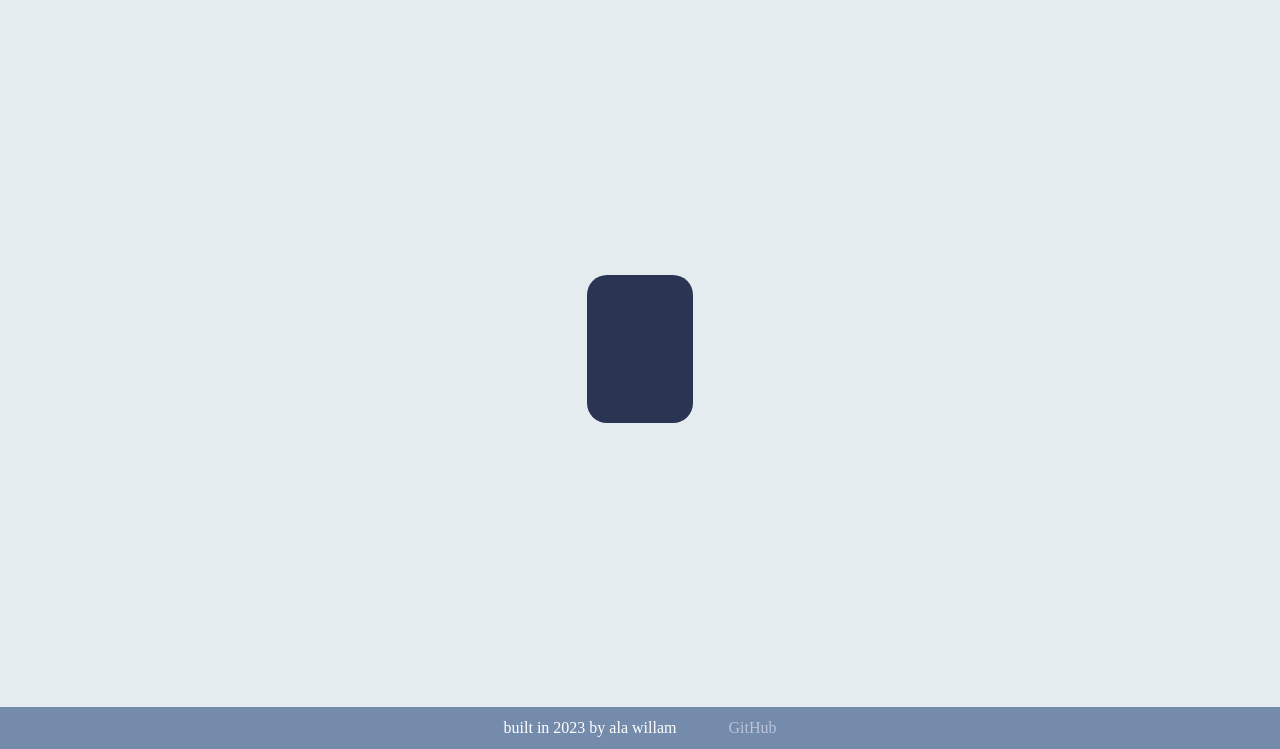
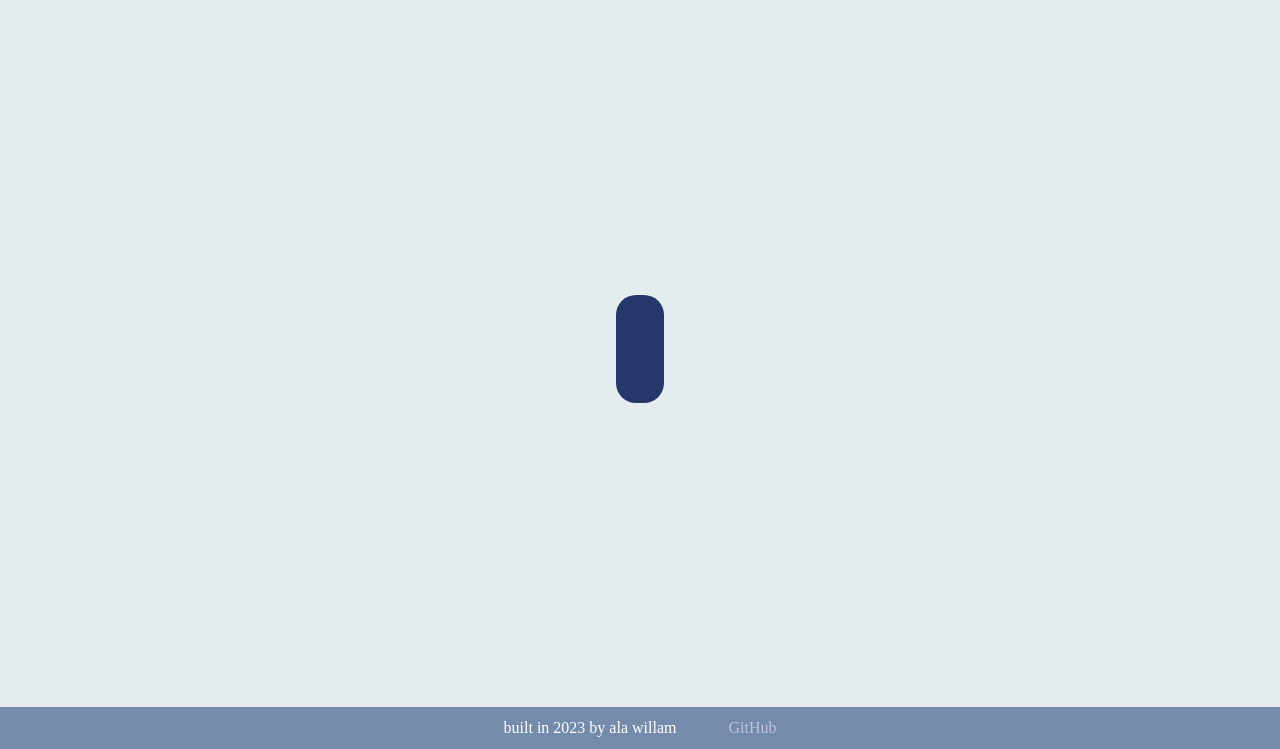
Before and after one commit to alawllm/planets_app, a Node server app: template views/planets.ejs in a window 1280 px wide. Shown: the part 51-800 px from the top of the page. Run offline with Node 20, Linux system fonts and the light colour scheme; the template is opened without the code that fills it, so the values that code supplies are empty; some web fonts are replaced.

Commit message:
basic version commit

```diff
--- a/public/main.css
+++ b/public/main.css
@@ -15,7 +15,6 @@ body {
     left: 50%;
     transform: translate(-50%, -50%);
     position: fixed;
-    padding: auto;
     display: flex;
     flex-direction: column;
     align-items: center;
--- a/public/notfound.css
+++ b/public/notfound.css
@@ -5,10 +5,9 @@ body {
 .app {
     text-align: center;
     font-family: 'Oswald';
-    font-weight: 100;
+    font-weight: 200;
     width: 100%;
     height: 80%;
-    font-size: 40%;
     color: rgb(241, 238, 244);
     font-size: clamp(1rem, 4em, 6rem);
 }
--- a/public/planets.css
+++ b/public/planets.css
@@ -1,21 +1,26 @@
 .app {
-    width: 60%;
-    height: 50%;
+    width: 75%;
+    height: 40%;
     color: rgb(241, 238, 244);
     text-align: left;
 }
 
 .container {
     font-family: 'Futura';
-    font-weight: 400;
-    background: rgb(42, 53, 84);
+    background: rgb(38, 56, 107);
     border-radius: 20px;
-    font-size: clamp(0.8rem, 1.1em, 4rem);
-    padding: 3em;
+    padding: 1.5em;
+}
+
+#contentPlanetData {
+    font-size: clamp(0.8rem, 1.2em, 4rem);
+    font-weight: 100;
+    color: rgb(199, 199, 223);
 }
 
 #headerPlanetName {
-    font-family: 'Futura';
-    font-size: clamp(1rem, 2em, 6rem);
-    margin-bottom: 1.2em;
+    font-weight: 600;
+    font-size: clamp(1rem, 2.5em, 6rem);
+    margin-bottom: 1.5em;
+
 }
--- a/views/planets.ejs
+++ b/views/planets.ejs
@@ -27,8 +27,7 @@
                 <h1 id="headerPlanetName">
                     <%= src.name.toUpperCase() %>
                 </h1>
-                <div>
-
+                <div id="contentPlanetData">
                     <% if (src.mass) { %>
                         <h3>
                             mass: <%= src.mass %> jupiters mass
```
